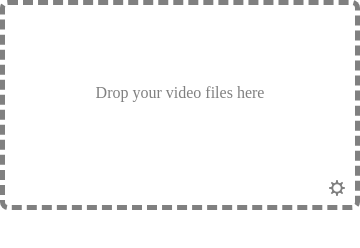
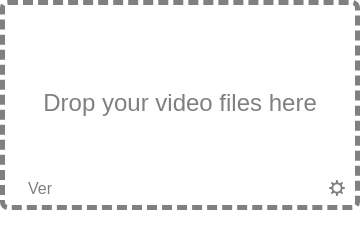
Before and after one commit to jmcerrejon/subtitron, an Electron app: page index.html in a window 360 px wide. Drawn offline with Linux system fonts and the light colour scheme; no server answers.

Commit message:
Added menu, refactored main process & version number.

```diff
--- a/index.html
+++ b/index.html
@@ -5,26 +5,42 @@
   <meta charset="utf-8">
   <title>SubtiTron</title>
   <style>
+    * {
+      cursor: default;
+    }
     body {
       margin: 0 0 0 0;
       /*background: rgb(230, 230, 230);*/
       -webkit-user-select: none;
       -webkit-app-region: drag;
+      font: caption;
     }
-
+    select {
+      -webkit-app-region: no-drag;
+    }
     #txtDrag {
       margin: 0 0 0 0;
       color: grey;
-      font-size: 20;
+      font-size: 1.5em;
       position: relative;
       float: left;
-      top: 50%;
+      top: 56%;
       left: 50%;
       transform: translate(-50%, -50%);
       z-index: -1;
     }
-
-    #wrapper {
+    #txtVersion {
+      margin: 0 0 0 0;
+      color: grey;
+      font-size: 1em;
+      position: relative;
+      float: left;
+      top: 35%;
+      left: 10%;
+      transform: translate(-50%, -50%);
+      z-index: -1;
+    }
+    .wrapper {
       margin: 5;
       width: 350px;
       height: 200px;
@@ -33,16 +49,13 @@
       background-repeat: no-repeat;
       background-size: 100%;
     }
-
     #holder {
       width: auto;
       height: 175px;
     }
-
     #box2 {
       height: 25px;
     }
-
     #settings {
       float: right;
       margin-right: 10px;
@@ -52,17 +65,31 @@
 </head>
 
 <body>
-  <div id="wrapper">
+  <div class="wrapper" id="main">
+    <div id="holder">
+      <p id="txtDrag">Drop your video files here</p>
+    </div>
+    <div id="box2">
+      <span id="txtVersion"></span>
+      <img id="settings" src="assets/imgs/settings.png" alt="settings" onclick="openSettings()" />
+    </div>
+  </div>
+  <!-- <div class id="settingsScrn">
     <div id="holder">
       <p id="txtDrag">Drop your video files here</p>
     </div>
     <div id="box2">
       <img id="settings" src="assets/imgs/settings.png" alt="settings" onclick="openSettings()" />
     </div>
-  </div>
+  </div> -->
   <script>
-    const dialog = require('electron').remote.dialog;
-    const main = require('electron').remote.require('./main.js')
+    const { remote } = require('electron'),
+      appVersion = remote.app.getVersion(),
+      arguments = remote.getGlobal('arguments').args
+    const dialog = remote.dialog
+    const main = remote.require('./main.js')
+
+    document.getElementById('txtVersion').innerHTML = `Ver ${appVersion}`
 
     // Check internet
 
@@ -75,18 +102,17 @@
 
     const holder = document.getElementById('holder')
     holder.ondragover = () => {
-      return false;
+      return false
     }
     holder.ondragleave = holder.ondragend = () => {
-      return false;
+      return false
     }
     holder.ondrop = (e) => {
-      e.preventDefault()
       for (let f of e.dataTransfer.files) {
         // alert('File type: ' + f.type + ', path: ' + f.path)
         main.getSubtitle(f.path, f.name)
       }
-      return false;
+      return false
     }
 
     // Settings
@@ -94,13 +120,6 @@
     function openSettings() {
       main.openSettings()
     }
-
-    // Arguments
-
-    const { remote } = require('electron'),
-           arguments = remote.getGlobal('arguments').args;
-
-    console.log(arguments);
   </script>
 </body>
 
```
Also changed, not shown: main.js (+22 -11 lines), changelog.md, screenshot01.png.
